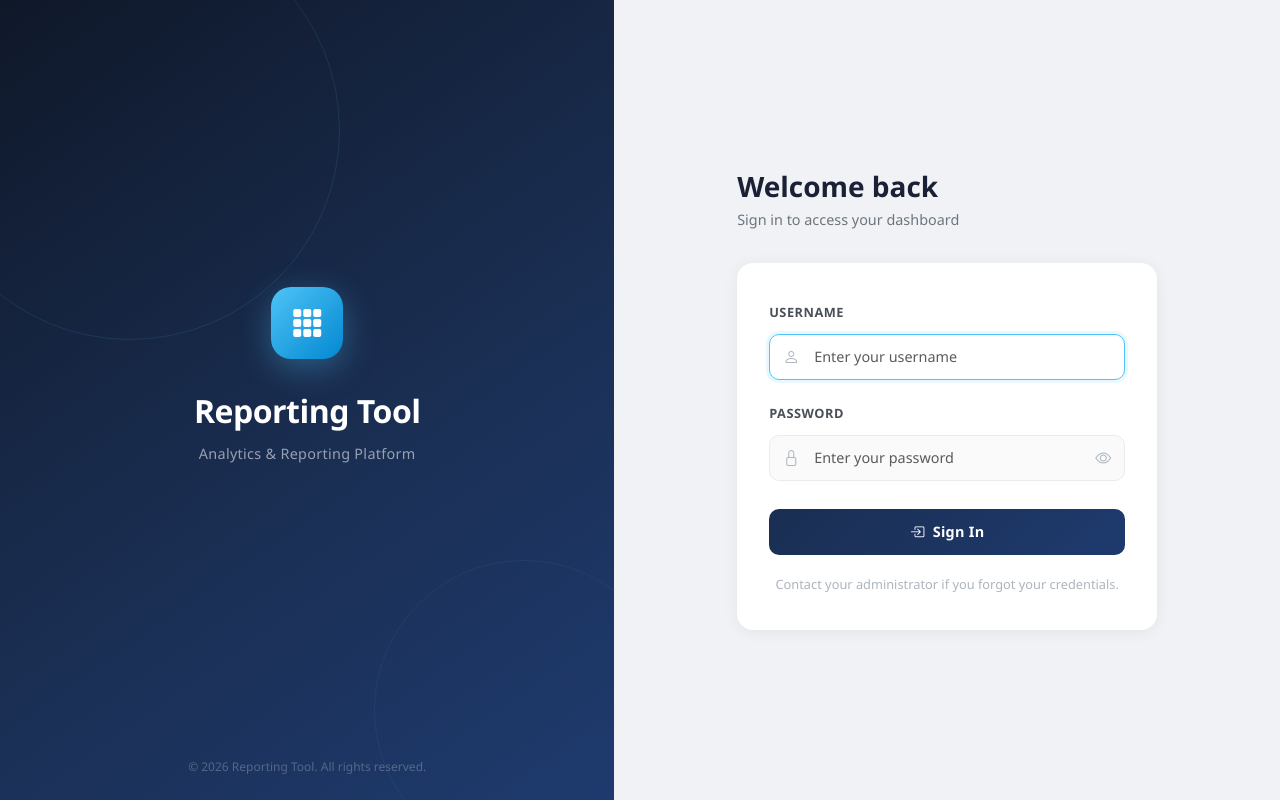
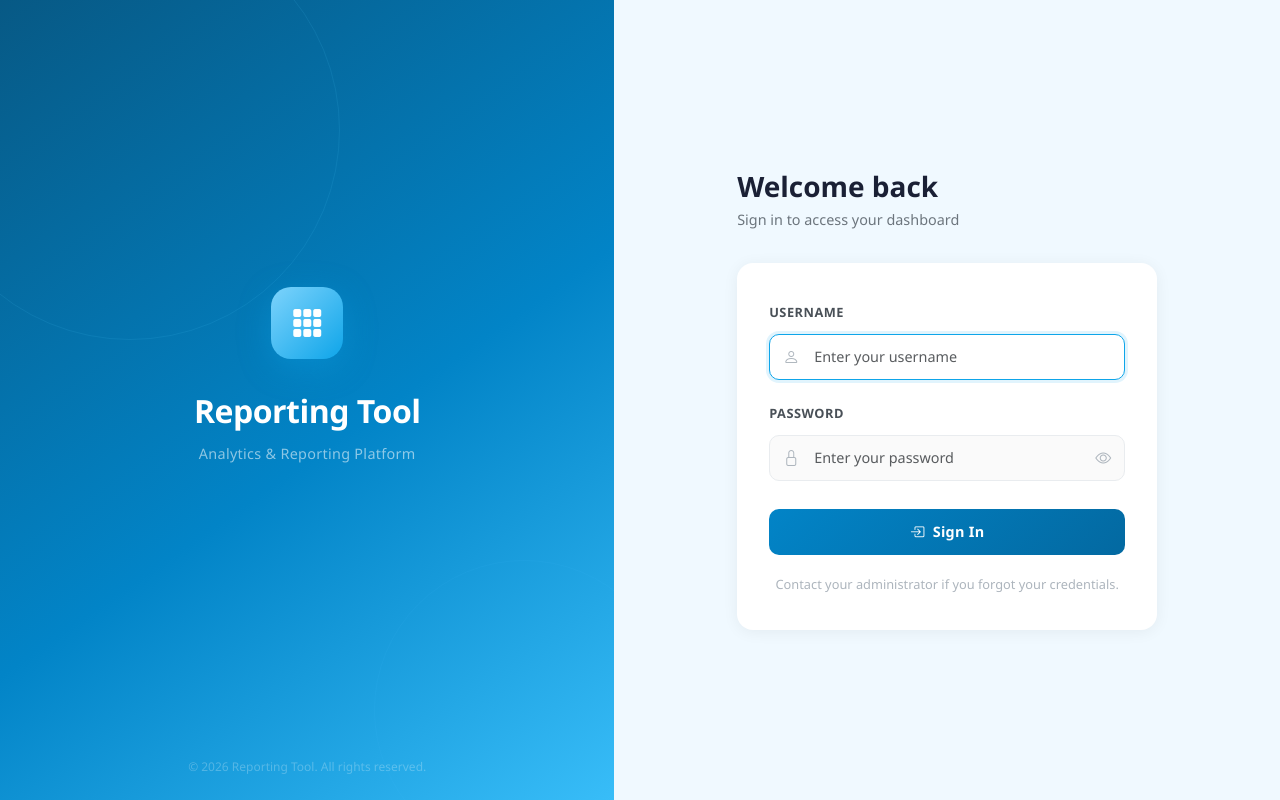
Before and after one commit to shahnawazsf/erp_project, a Django app: page /accounts/login/ in a window 1280 px wide. Run offline with Django 5.2, Linux system fonts and the light colour scheme.

Commit message:
Apply light blue (sky) theme to login page and base template
Shift palette from dark navy to sky-blue: brand panel gradient
#075985→#38BDF8, sidebar #0C4A6E→#075985, accents #0EA5E9/#7DD3FC,
page loader pulse ring and progress bar updated to match.

Co-Authored-By: Claude Sonnet 4.6 <noreply@anthropic.com>

```diff
--- a/templates/accounts/login.html
+++ b/templates/accounts/login.html
@@ -14,13 +14,13 @@
             min-height: 100vh;
             display: flex;
             font-family: 'Segoe UI', system-ui, -apple-system, sans-serif;
-            background: #f0f2f5;
+            background: #F0F9FF;
         }
 
         /* ── LEFT PANEL ── */
         .brand-panel {
             width: 48%;
-            background: linear-gradient(145deg, #0f1829 0%, #1a2e52 55%, #1e3a6e 100%);
+            background: linear-gradient(145deg, #075985 0%, #0284C7 55%, #38BDF8 100%);
             display: flex;
             flex-direction: column;
             justify-content: center;
@@ -49,12 +49,12 @@
 
         .brand-logo {
             width: 72px; height: 72px;
-            background: linear-gradient(135deg, #4fc3f7, #0288d1);
+            background: linear-gradient(135deg, #7DD3FC, #0EA5E9);
             border-radius: 20px;
             display: flex; align-items: center; justify-content: center;
             font-size: 2rem; color: #fff;
             margin-bottom: 1.75rem;
-            box-shadow: 0 8px 32px rgba(79, 195, 247, 0.35);
+            box-shadow: 0 8px 32px rgba(14, 165, 233, 0.35);
         }
 
         .brand-title {
@@ -90,9 +90,9 @@
         .feature-icon {
             width: 36px; height: 36px;
             border-radius: 10px;
-            background: rgba(79, 195, 247, 0.15);
+            background: rgba(125, 211, 252, 0.2);
             display: flex; align-items: center; justify-content: center;
-            color: #4fc3f7;
+            color: #7DD3FC;
             font-size: 1rem;
             flex-shrink: 0;
         }
@@ -111,7 +111,7 @@
             align-items: center;
             justify-content: center;
             padding: 2rem;
-            background: #f0f2f5;
+            background: #F0F9FF;
         }
 
         .login-box {
@@ -178,8 +178,8 @@
         }
 
         .form-control:focus {
-            border-color: #4fc3f7;
-            box-shadow: 0 0 0 3px rgba(79, 195, 247, 0.12);
+            border-color: #0EA5E9;
+            box-shadow: 0 0 0 3px rgba(14, 165, 233, 0.12);
             background: #fff;
             outline: none;
         }
@@ -224,7 +224,7 @@
         .btn-signin {
             width: 100%;
             padding: 0.75rem;
-            background: linear-gradient(135deg, #1a2e52, #1e3a6e);
+            background: linear-gradient(135deg, #0284C7, #0369A1);
             border: none;
             border-radius: 10px;
             color: #fff;
```
Also changed, not shown: templates/base.html (+10 -10 lines).
